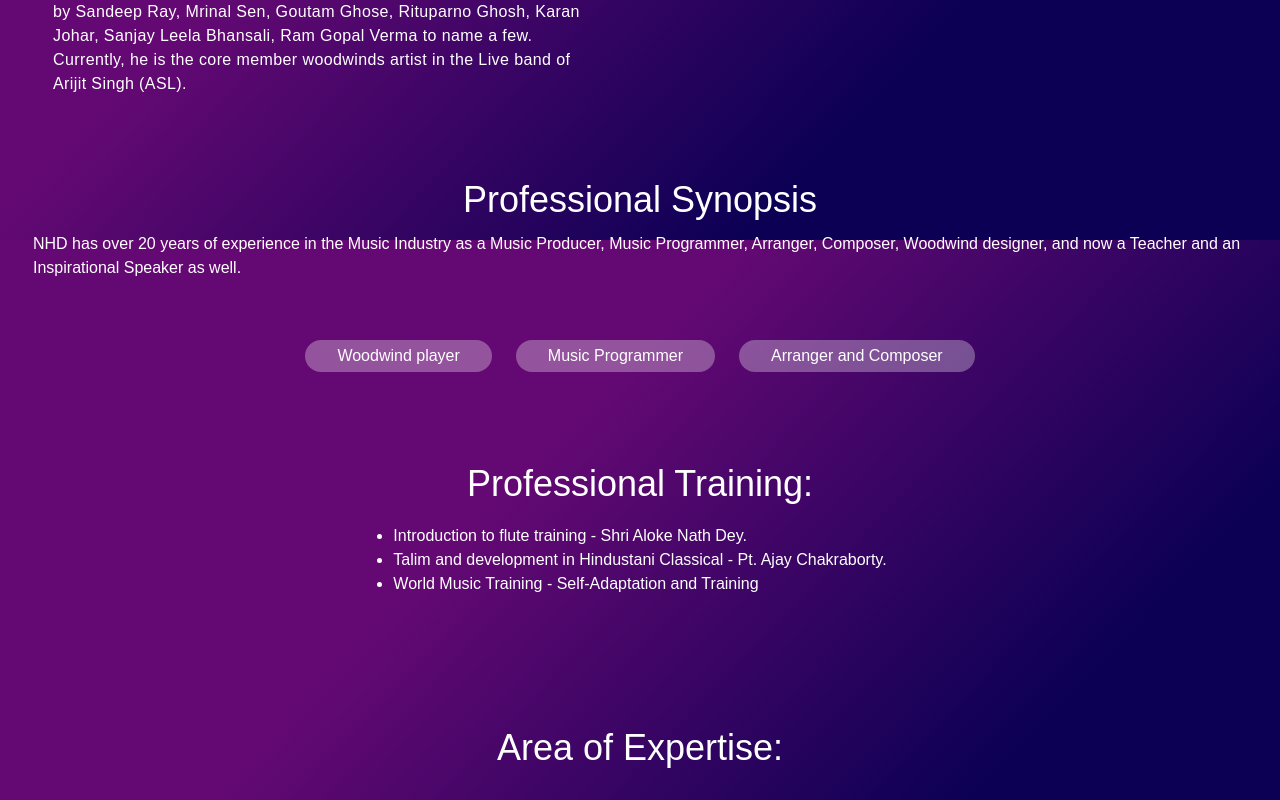
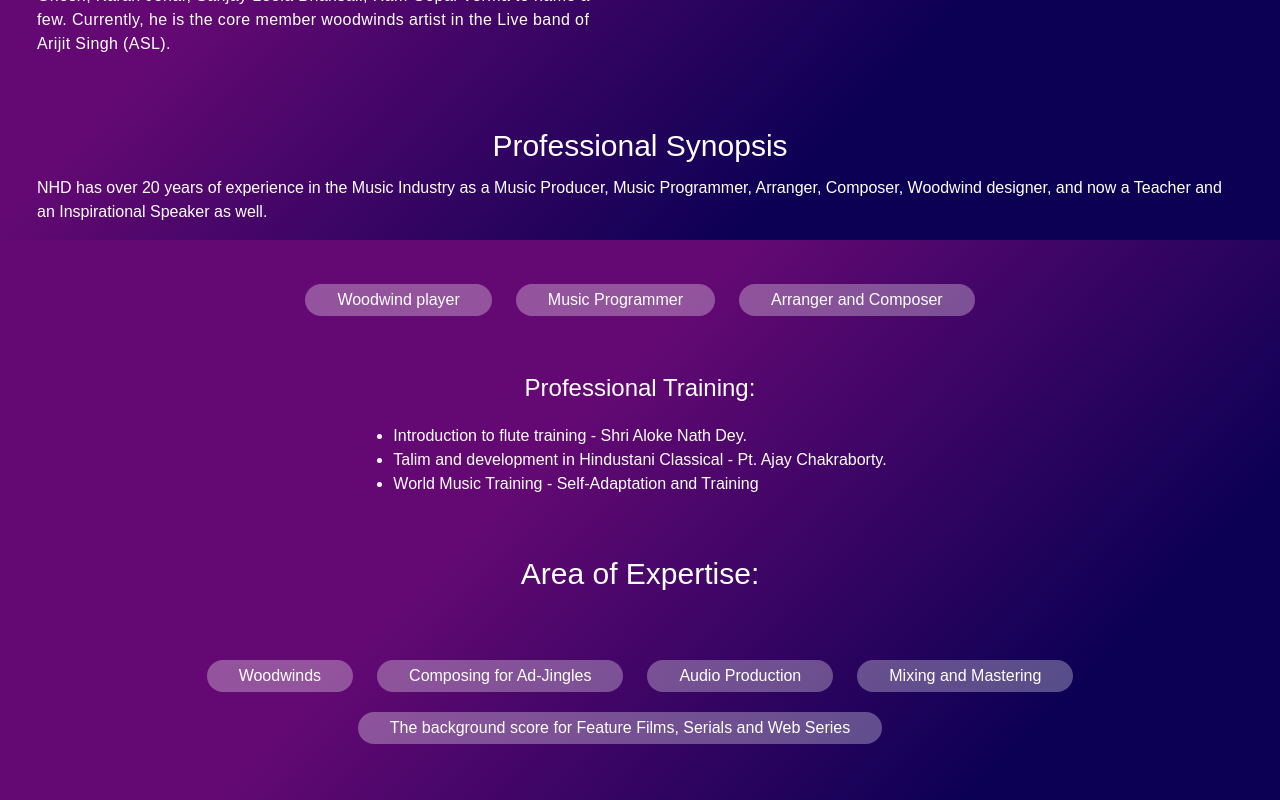
Before and after one commit to NHD-Production/NHD-Web, a Next.js app: page /about in a window 1280 px wide. Shown: the part 560-1360 px from the top of the page. Built offline with nearby package versions, Linux system fonts and the light colour scheme.

Commit message:
Updated : padding changed in about page

```diff
--- a/src/components/About_humtoo.jsx
+++ b/src/components/About_humtoo.jsx
@@ -18,7 +18,7 @@ function About_humtoo() {
     <div className='w-full flex flex-col-reverse md:flex-row justify-center md:gap-10 sm:gap-20'>
       <div className='md:w-1/2 m-auto'>
         <h1 className='text-3xl text-white font-semibold xl:pl-4 md:p-4 sm:pl-2 '>Nirmalya Humtoo Dey</h1>
-        <p className='text-white p-5 tracking-wide'>
+        <p className='text-white p-1 tracking-wide'>
         Introduced to music at the tender age of 6 by his grandfather Lt. Alok Nath Dey (a renowned flautist and music composer), the right-hand man and arranger for Satyajit Ray for all his ventures starting from “Pather Panchali” till“Agantuk”. Being the 6th generation musician in his family, Nirmalya bears the legacy and preserves century-old instruments (especially flutes). In his initial training years, he was trained by his grandfather and Pandit Ajay Chakraborty. At the tender age of 13, he performed his first musical concert with the legendary Dr. Bhupen Hazarika in various public performances followed by performances with the stalwarts like Ustad Amjad Ali Khan and his sons, Manna Dey, Arati Mukherjee, Mrs. Shipra Bose, Amit Kumar, Ravindra Jain, M.M. Kreem, and in the recent past, he performed with acclaimed artists like Adnan Sami, Mohit Chauhan, Pritam Chakravarty, Ankit Tiwari,  Richa Sharma, Rahat Fateh Ali Khan, Sukhwinder Singh, Shreya Ghosal, Bhupinder and Mitali Singh. N-H-D has also been a part of various directorial ventures by Sandeep Ray, Mrinal Sen, Goutam Ghose, Rituparno Ghosh, Karan Johar, Sanjay Leela Bhansali,
   Ram Gopal Verma to name a few. Currently, he is the core member woodwinds artist in the Live band of Arijit Singh (ASL).
         </p>
@@ -27,8 +27,8 @@ function About_humtoo() {
         <img className="w-full" src="https://res.cloudinary.com/dmv3vi7ks/image/upload/v1691090751/Nhd/Landing%20page/_90A7443_zrb2vk.jpg" alt="" />
       </div>
     </div>
-      <div className='flex justify-center items-center flex-col gap-3 mt-16'>
-        <h1 className='text-4xl text-white'>Professional Synopsis</h1>
+      <div className='flex justify-center items-center flex-col gap-3 mt-16 p-1'>
+        <h1 className='text-3xl text-white'>Professional Synopsis</h1>
         <p className='text-base text-white'>NHD has over 20 years of experience in the Music Industry as a Music Producer, Music Programmer, Arranger, Composer, Woodwind designer, and now a Teacher and an Inspirational Speaker as well.</p>
         <div className='flex flex-col md:flex-row justify-center gap-6 mt-12'>
           <button className="bg-white/30 hover:bg-blue-700/30 text-white items-center px-8 py-1 rounded-full">
@@ -41,16 +41,16 @@ function About_humtoo() {
             Arranger and Composer
           </button>
         </div>
-        <div className='flex justify-center items-center flex-col mt-10 gap-5 p-10'>
-          <h1 className='text-4xl text-white items-center m-auto'>Professional Training:</h1>
+        <div className='flex justify-center items-center flex-col mt-10 gap-5 p-1'>
+          <h1 className='text-2xl text-white items-center m-auto '>Professional Training:</h1>
           <ul className='list-disc'>
             <li className='text-white text-base'>Introduction to flute training -  Shri Aloke Nath Dey.</li>
             <li className='text-white text-base'>Talim and development in Hindustani Classical - Pt. Ajay Chakraborty.</li>
             <li className='text-white text-base'>World Music Training - Self-Adaptation and Training</li>
           </ul>
         </div>
-        <div className='flex justify-center items-center flex-col mt-10 gap-5 p-10'>
-          <h1 className='text-4xl text-white'>Area of Expertise:</h1>
+        <div className='flex justify-center items-center flex-col mt-10 gap-5 p-1'>
+          <h1 className='text-3xl text-white'>Area of Expertise:</h1>
           <div className='flex flex-col md:flex-row justify-center gap-6 mt-12'>
             <button className="bg-white/30 hover:bg-blue-700/30 text-white items-center px-8 py-1 rounded-full">
               Woodwinds
```
